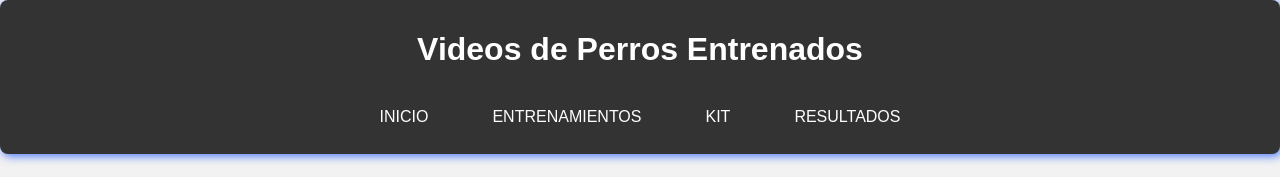
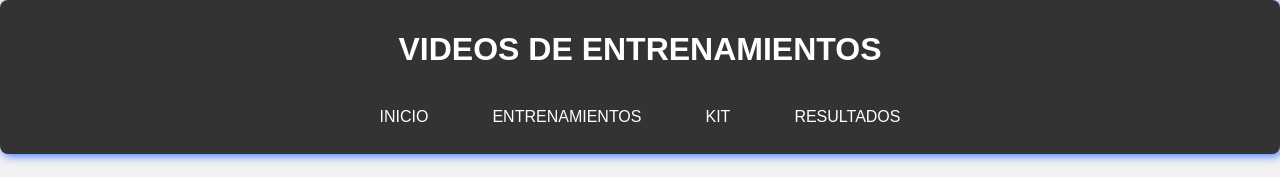
Before and after one commit to alismor/sitio-web-k9, a plain HTML site: page videos.html in a window 1280 px wide. Shown: the top 177 px of the page. Drawn offline with Linux system fonts and the light colour scheme.

Commit message:
cambio de titulo

```diff
--- a/videos.html
+++ b/videos.html
@@ -8,7 +8,7 @@
 </head>
 <body>
     <header>
-        <h1>Videos de Perros Entrenados</h1>
+        <h1>VIDEOS DE ENTRENAMIENTOS</h1>
         <nav>
             <a href="index.html">INICIO</a>
             <a href="entrenamiento.html">ENTRENAMIENTOS</a>
```
